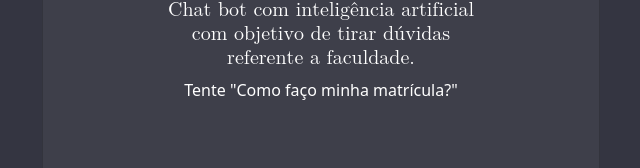
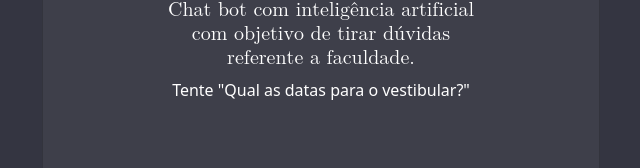
Before and after one commit to AlnDevE/chatbot-ia-angular, an Angular app: page /chatia-fatec in a window 1280 px wide. Shown: the part 313-481 px from the top of the page, without its empty margins (319-959 px from the left). Built offline with nearby package versions, Linux system fonts and the light colour scheme.

Commit message:
change style of header

```diff
--- a/src/app/chatia-fatec/chatia-fatec.component.html
+++ b/src/app/chatia-fatec/chatia-fatec.component.html
@@ -1,6 +1,6 @@
 <div class="container">
   <div class="card mt-4 d-flex flex-col">
-    <h2 class="mt-3">FATEC</h2>
+    <h2 class="mt-3" style="font-family: inherit;">FATEC</h2>
     <div class="line w-100 mt-1"></div>
 
     <div #content *ngIf="afterInit; else onInit" class="msgs d-flex mt-4 scrl">
@@ -28,7 +28,7 @@
       <div class="init mt-3 mb-5 d-flex align-items-center justify-content-center">
         <img class="mb-4" src="../../assets/ia.png" width="100" height="100" alt="">
         <h5>Chat bot com inteligência artificial com objetivo de tirar dúvidas referente a faculdade.</h5>
-        <p>Tente "Como faço minha matrícula?"</p>
+        <p>Tente "Qual as datas para o vestibular?"</p>
       </div>
     </ng-template>
 
```
